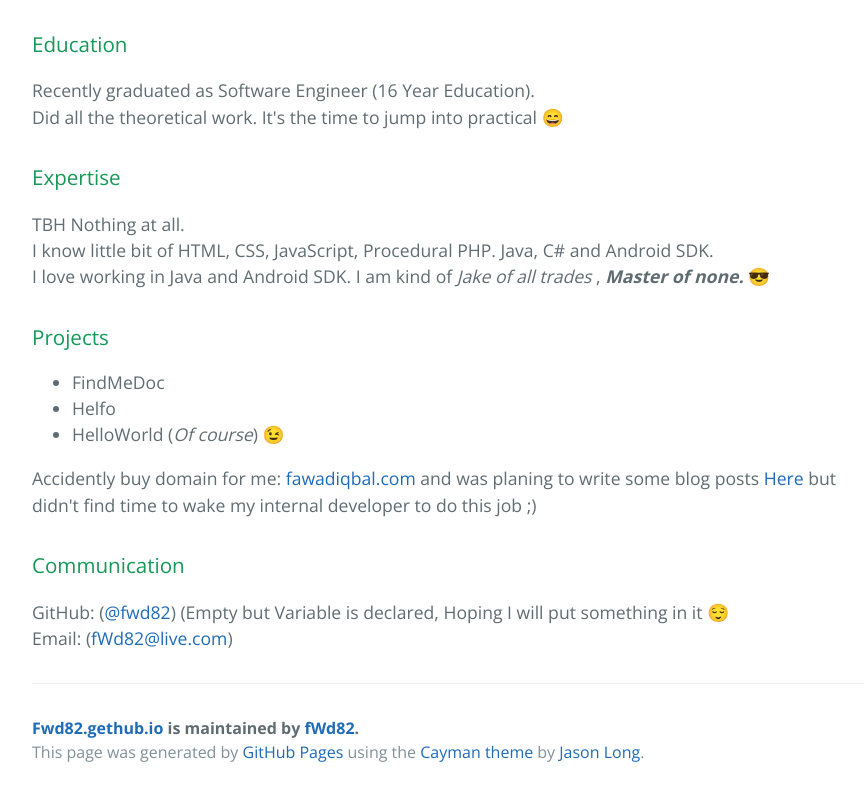
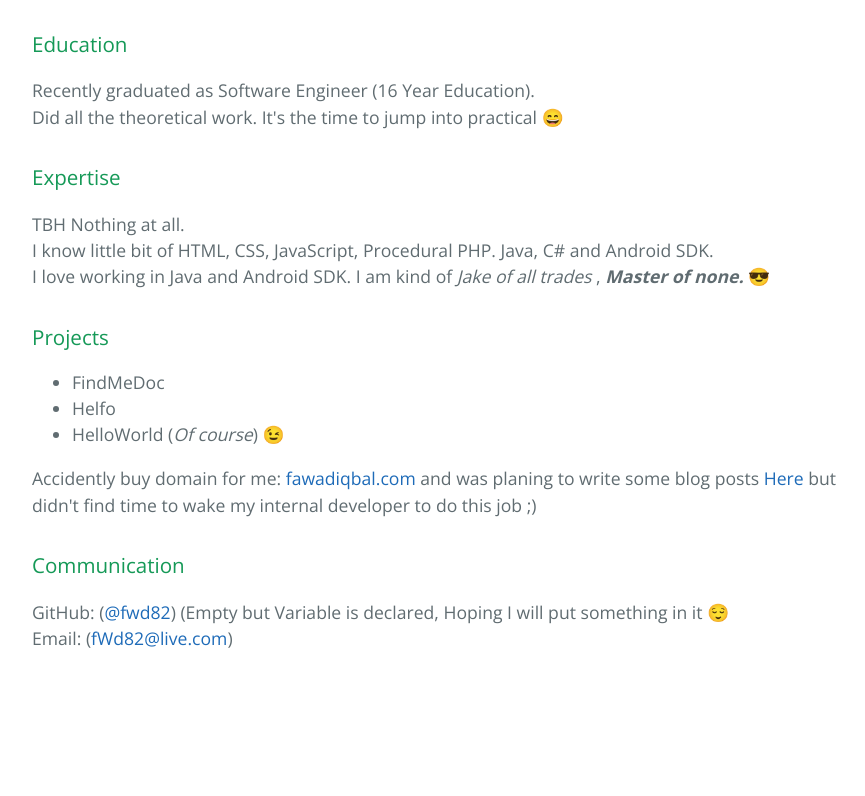
Before and after one commit to fWd82/fwd82.github.io, a plain HTML site: page index.html in a window 1280 px wide. Shown: the part 519-1315 px from the top of the page, without its empty margins (192-1057 px from the left). After the commit the page ends 1220 px from the top, so only its background shows below. Drawn offline with nearby package versions, Linux system fonts and the light colour scheme.

Commit message:
Removing Footer
Removed Footer and credits
Just to see how stuff works

```diff
--- a/index.html
+++ b/index.html
@@ -54,14 +54,8 @@ I am kind of <em>Jake of all trades</em> , <strong><em>Master of none.</em></str
 <p>GitHub: (<a href="https://github.com/fwd82" class="user-mention">@fwd82</a>) (Empty but Variable is declared, Hoping I will put something in it <g-emoji alias="relieved" fallback-src="https://assets-cdn.github.com/images/icons/emoji/unicode/1f60c.png" ios-version="6.0">😌</g-emoji>  <br>
 Email: (<a href="mailto:fWd82@live.com">fWd82@live.com</a>)</p>
 
-      <footer class="site-footer">
-        <span class="site-footer-owner"><a href="https://github.com/fWd82/fwd82.gethub.io">Fwd82.gethub.io</a> is maintained by <a href="https://github.com/fWd82">fWd82</a>.</span>
 
-        <span class="site-footer-credits">This page was generated by <a href="https://pages.github.com">GitHub Pages</a> using the <a href="https://github.com/jasonlong/cayman-theme">Cayman theme</a> by <a href="https://twitter.com/jasonlong">Jason Long</a>.</span>
-      </footer>
 
     </section>
-
-
   </body>
 </html>
```
